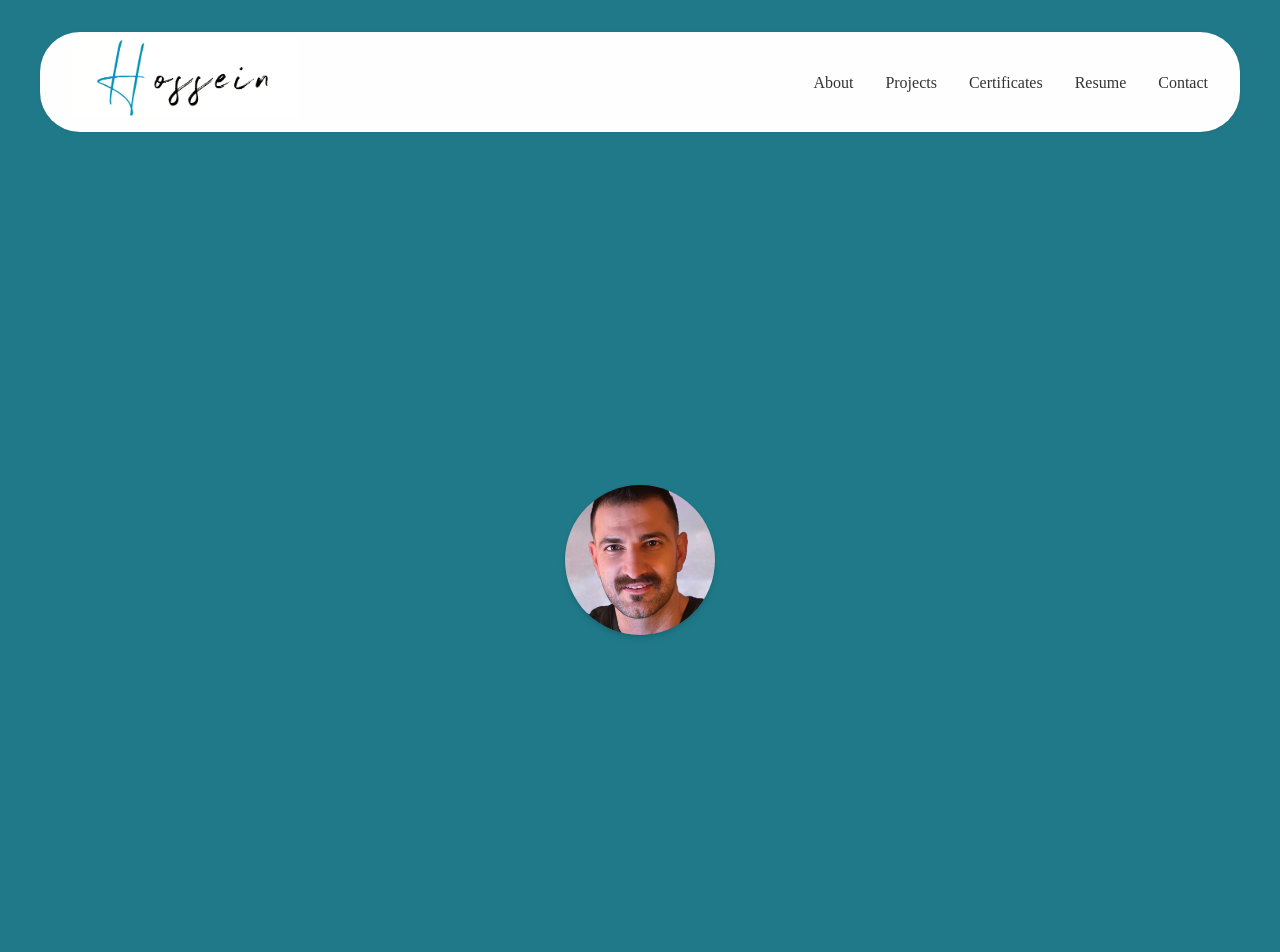
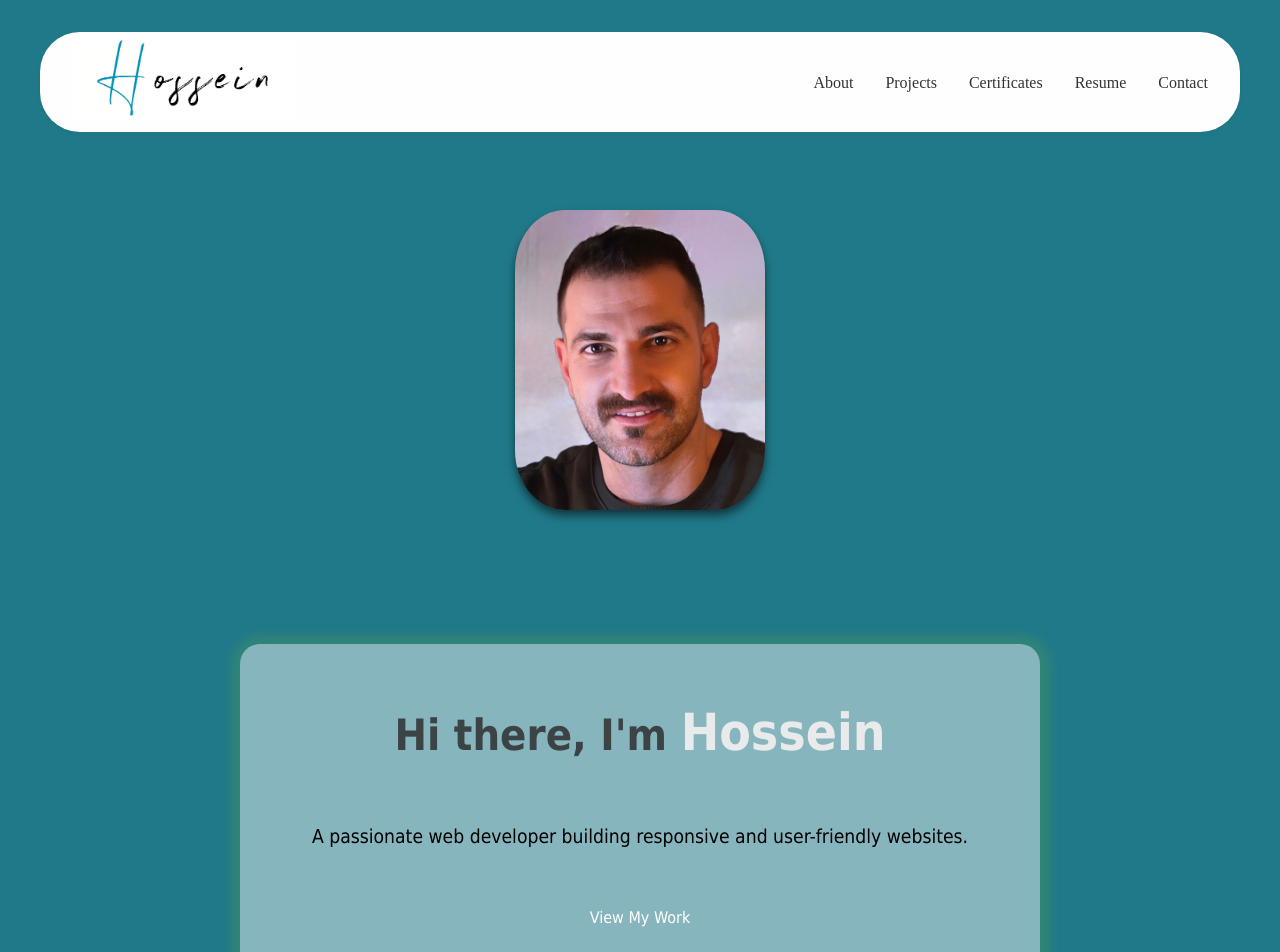
Before and after one commit to Hossein-Kelisa/Hossein-Kelisa-Portfolio, a React (Vite) app: page / in a window 1280 px wide. Shown: the top 952 px of the page. Built offline with nearby package versions, Linux system fonts and the light colour scheme.

Commit message:
update it

```diff
--- a/src/Animations/Fades.jsx
+++ b/src/Animations/Fades.jsx
@@ -19,7 +19,7 @@ export default function Fades({ children, animationType = "fadeScale" }) {
       animate: { opacity: 1, x: 0 },
     },
     fadeRotate: {
-      initial: { opacity: 0, rotate: -10 },
+      initial: { opacity: 0, rotate: -15 },
       animate: { opacity: 1, rotate: 0 },
     },
     fadeOnly: {
--- a/src/components/Hero.css
+++ b/src/components/Hero.css
@@ -1,6 +1,9 @@
 .hero-section {
   max-width: 800px;
-  margin: 15rem auto;
+  margin-top: 5rem;
+  margin-bottom: 15rem;
+  margin-right: auto;
+  margin-left: auto;
   padding: 3rem 2.5rem;
   border-radius: 20px;
   box-shadow: 1px 1px 10px 10px rgba(146, 201, 18, 0.145);
--- a/src/components/Image.css
+++ b/src/components/Image.css
@@ -2,32 +2,33 @@
     display: flex;
     justify-content: center;
     align-items: center;
-    height: 100vh;
+    height: 50vh;
 }
 
-.image-container img {
-    width: 150px;
-    height: 150px;
-    border-radius: 50%;
+.my-image {
+    width: 250px;
+    height: 300px;
+    border-radius: 20%;
     object-fit: cover;
-    box-shadow: 0 4px 6px rgba(0, 0, 0, 0.1), 0 1px 3px rgba(0, 0, 0, 0.08);
+    box-shadow: 0 6px 10px rgba(0, 0, 0, 0.5), 0 2px 3px rgba(0, 0, 0, 0.08);
     transition: transform 0.3s ease, box-shadow 0.3s ease;
 }
 
-.image-container img:hover {
-    transform: scale(1.05);
-    box-shadow: 0 6px 10px rgba(0, 0, 0, 0.15), 0 2px 4px rgba(0, 0, 0, 0.1);
+.my-image:hover {
+    transform: scale(1.3);
+    box-shadow: 0 6px 10px rgba(0, 0, 0, 0.15), 0 2px 4px rgba(157, 3, 3, 0.288);
+    cursor: pointer;
 }
 
 @media (max-width: 768px) {
-    .image-container img {
+    .my-image {
         width: 120px;
         height: 120px;
     }
 }
 
 @media (max-width: 480px) {
-    .image-container img {
+    .my-image{
         width: 100px;
         height: 100px;
     }
--- a/src/components/Image.jsx
+++ b/src/components/Image.jsx
@@ -6,8 +6,8 @@ import './Image.css';
 const Image = () => {
     return (
         <div className="image-container">
-        <Fades animationType="fadeZoom">
-            <img className="image" src={IMG} alt="my image" />
+        <Fades animationType="fadeRotate">
+            <img className="my-image" src={IMG} alt="my image" />
         </Fades>
         </div>
     );
```
Also changed, not shown: src/assets/IMG.PNG, src/assets/IMG2.PNG.
